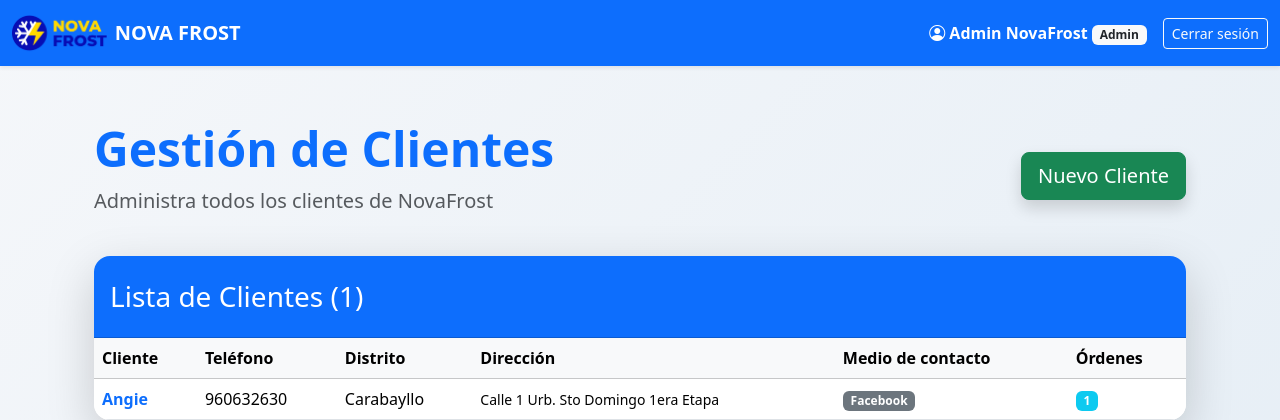
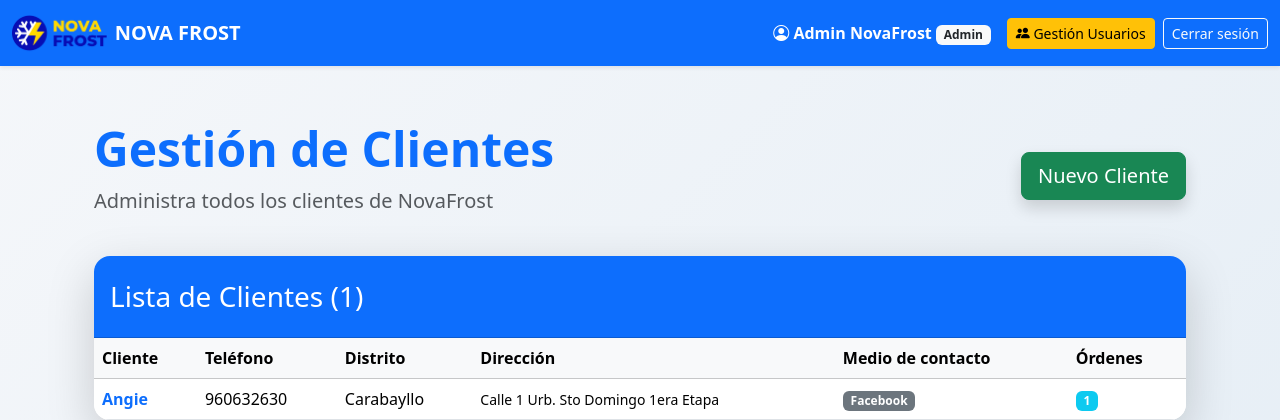
Before and after one commit to IvankaBrown/novafrost-erp, a Flask app: page /clientes in a window 1280 px wide. Shown: the top 420 px of the page. Run offline with Flask 3, Linux system fonts and the light colour scheme; a user stored in the database is signed in; some libraries are stand-ins or nearby versions.

Commit message:
Menú: botón Gestión Usuarios para admin

```diff
--- a/templates/base.html
+++ b/templates/base.html
@@ -84,7 +84,7 @@
     {% block extra_head %}{% endblock %}
 </head>
 <body>
-    <!-- Tu navbar y todo lo demás igual -->
+    <!-- NAVBAR CON ENLACE ADMIN -->
     <nav class="navbar navbar-expand-lg navbar-dark bg-primary shadow-sm fixed-top">
         <div class="container-fluid">
             <a class="navbar-brand d-flex align-items-center gap-2" href="{{ url_for('dashboard') }}">
@@ -94,7 +94,7 @@
             <button class="navbar-toggler" type="button" data-bs-toggle="collapse" data-bs-target="#navbarNav">
                 <span class="navbar-toggler-icon"></span>
             </button>
-            <div class="collapse navbar-collapse" id="#navbarNav">
+            <div class="collapse navbar-collapse" id="navbarNav">
                 <ul class="navbar-nav ms-auto align-items-center">
                     {% if current_user.is_authenticated %}
                         <li class="nav-item me-3">
@@ -104,6 +104,16 @@
                                 <small class="badge bg-light text-dark">{{ current_user.role|title }}</small>
                             </span>
                         </li>
+
+                        <!-- NUEVO: ENLACE GESTIÓN USUARIOS SOLO PARA ADMIN -->
+                        {% if current_user.role == 'admin' %}
+                        <li class="nav-item me-2">
+                            <a href="{{ url_for('admin_usuarios') }}" class="btn btn-warning btn-sm">
+                                <i class="bi bi-people-fill"></i> Gestión Usuarios
+                            </a>
+                        </li>
+                        {% endif %}
+
                         <li class="nav-item">
                             <a href="{{ url_for('logout') }}" class="btn btn-outline-light btn-sm">
                                 Cerrar sesión
```
